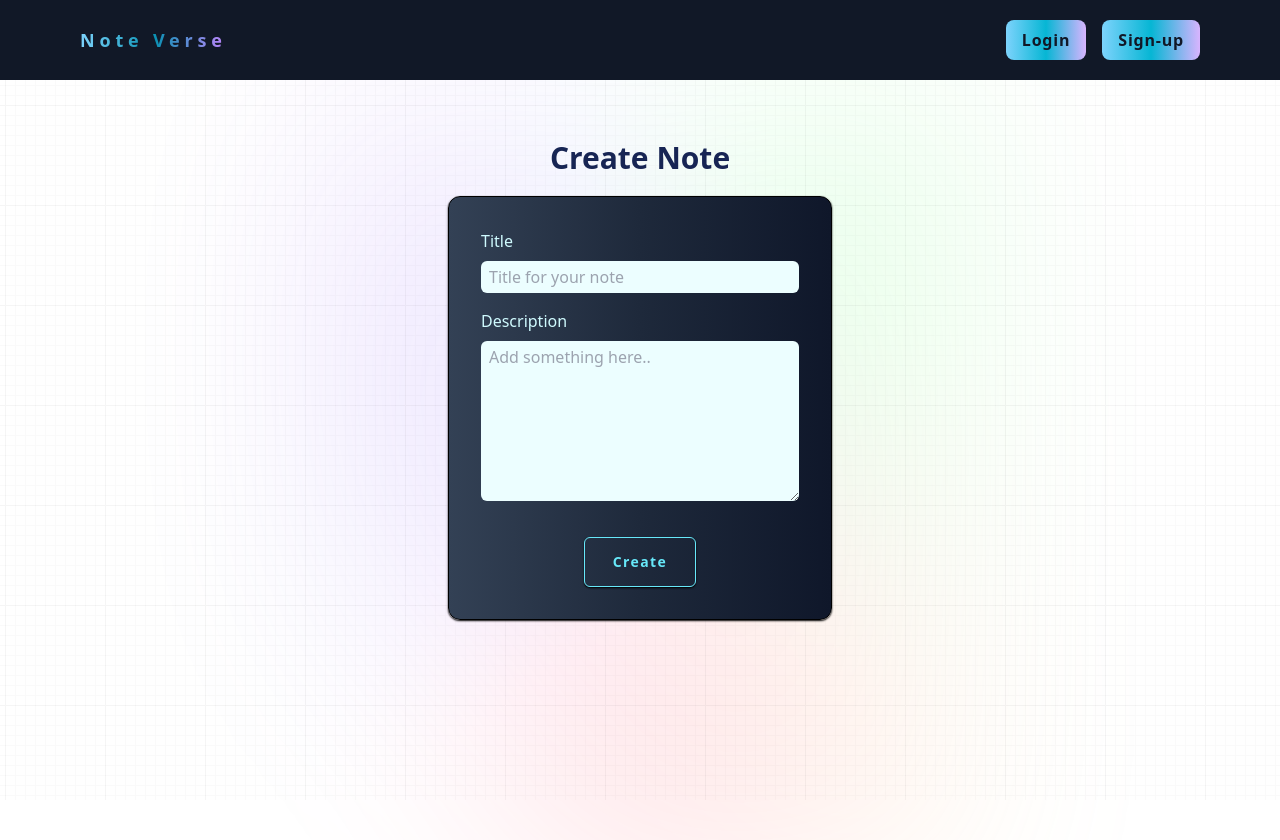
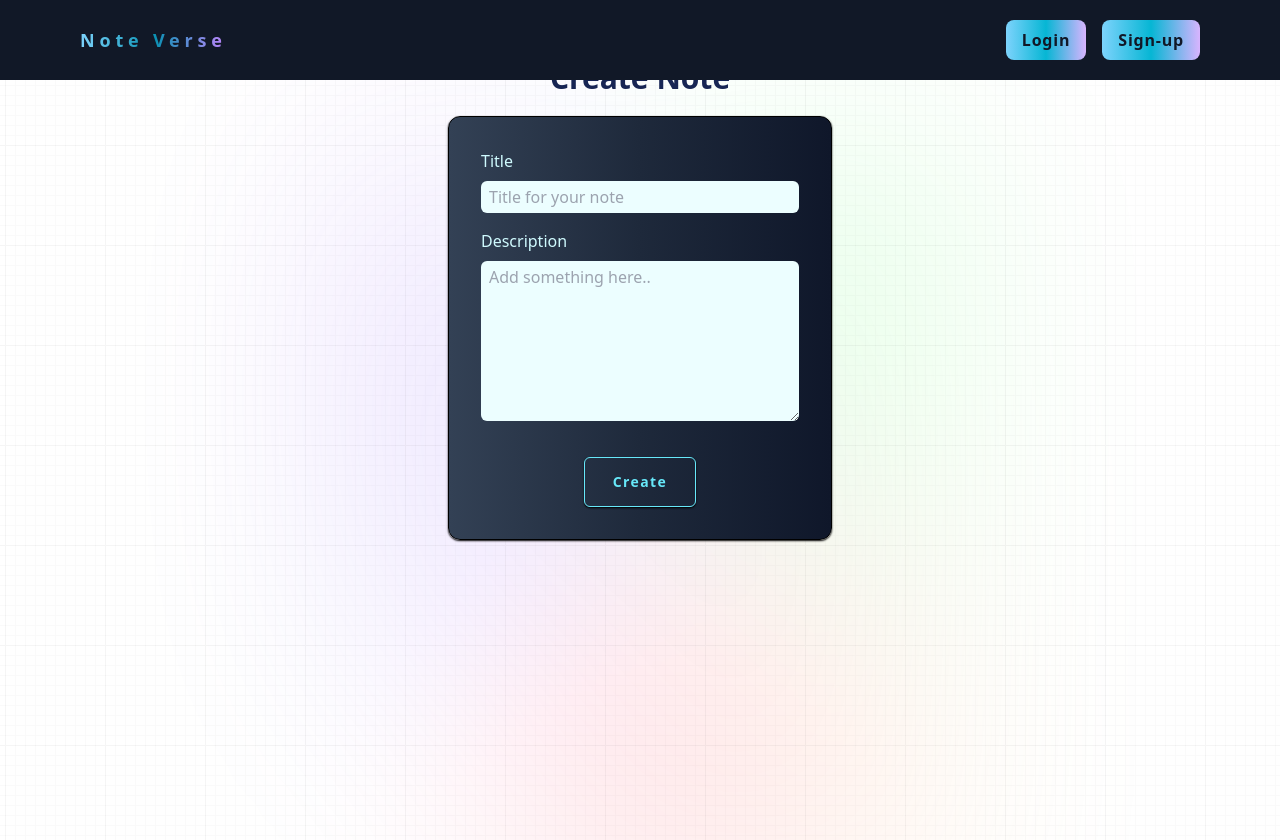
Before and after one commit to AkshatSoni1/New-Notes-App, a Next.js app: page /create-note in a window 1280 px wide. Before the commit the page ends 800 px from the top, so only its background shows below. Built offline with nearby package versions, Linux system fonts and the light colour scheme.

Commit message:
Navbar fixed

```diff
--- a/components/Feed.jsx
+++ b/components/Feed.jsx
@@ -73,7 +73,7 @@ const Feed = () => {
                 {isLoggedIn ?
                     <>
                         <div className="">
-                            <h1 className=' mt-10 text-center text-4xl my-5 font-bold text-amber-600'>
+                            <h1 className='mt-24 text-center text-4xl my-5 font-bold text-amber-600'>  {/* mt-10 */}
                                 Hey Buddy👋
                             </h1>
                         </div>
--- a/components/Navbar.jsx
+++ b/components/Navbar.jsx
@@ -37,7 +37,8 @@ const Navbar = () => {
         ?
         <div className=""></div>
         : */}
-      <nav className="flex justify-between px-10 md:px-20 py-5 bg-gray-900 items-center">
+      <nav className="fixed w-full top-0 flex justify-between px-10 md:px-20 py-5 bg-gray-900 items-center z-50">
+        {/* fixed w-full z-index */}
         <div className="">
           <Link href={isLoggedIn ? "/" : "/login"}
             className=" text-lg font-semibold bg-gradient-to-r from-sky-300 via-cyan-600 to-purple-400 inline-block text-transparent bg-clip-text tracking-[0.3rem]"
```
